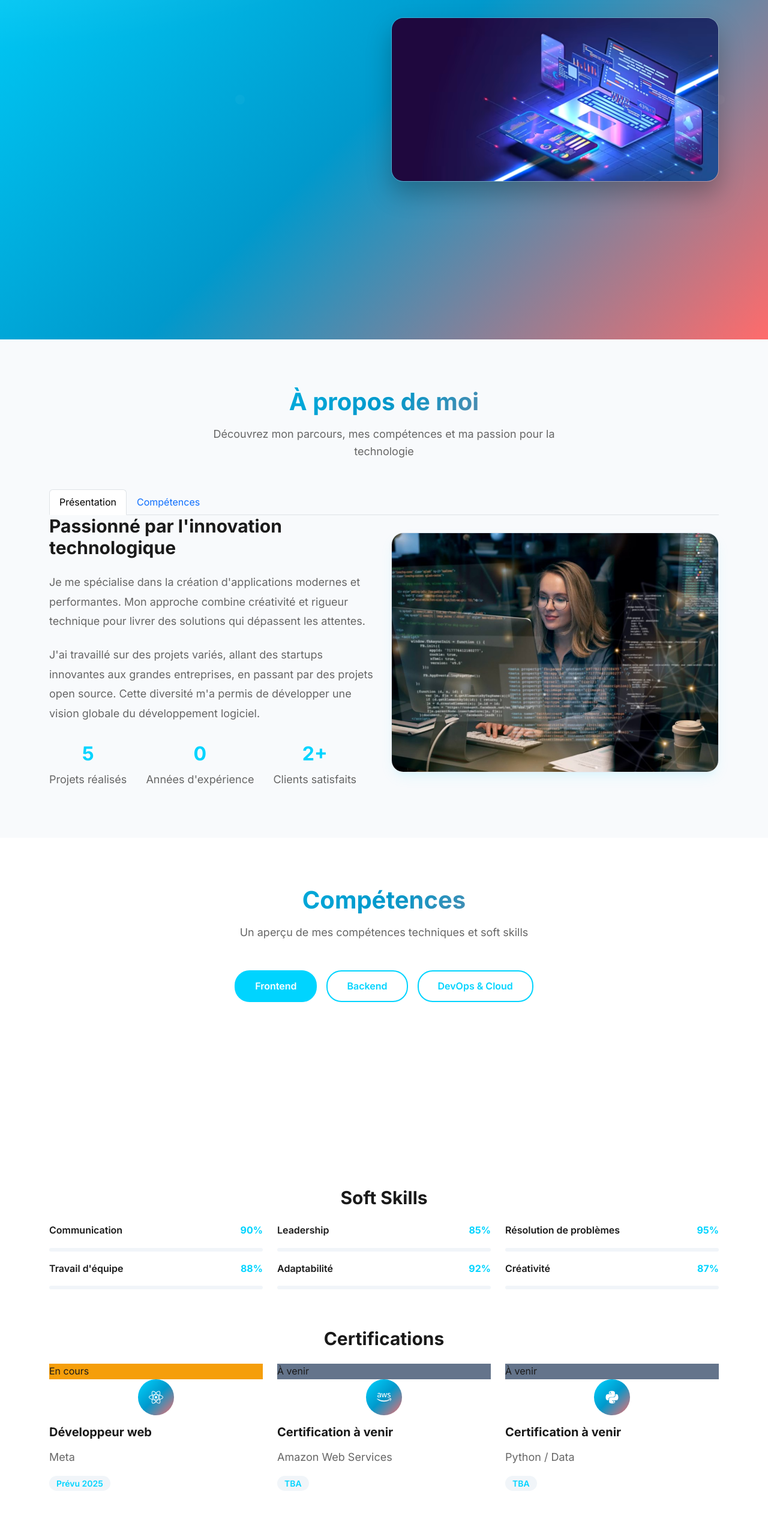
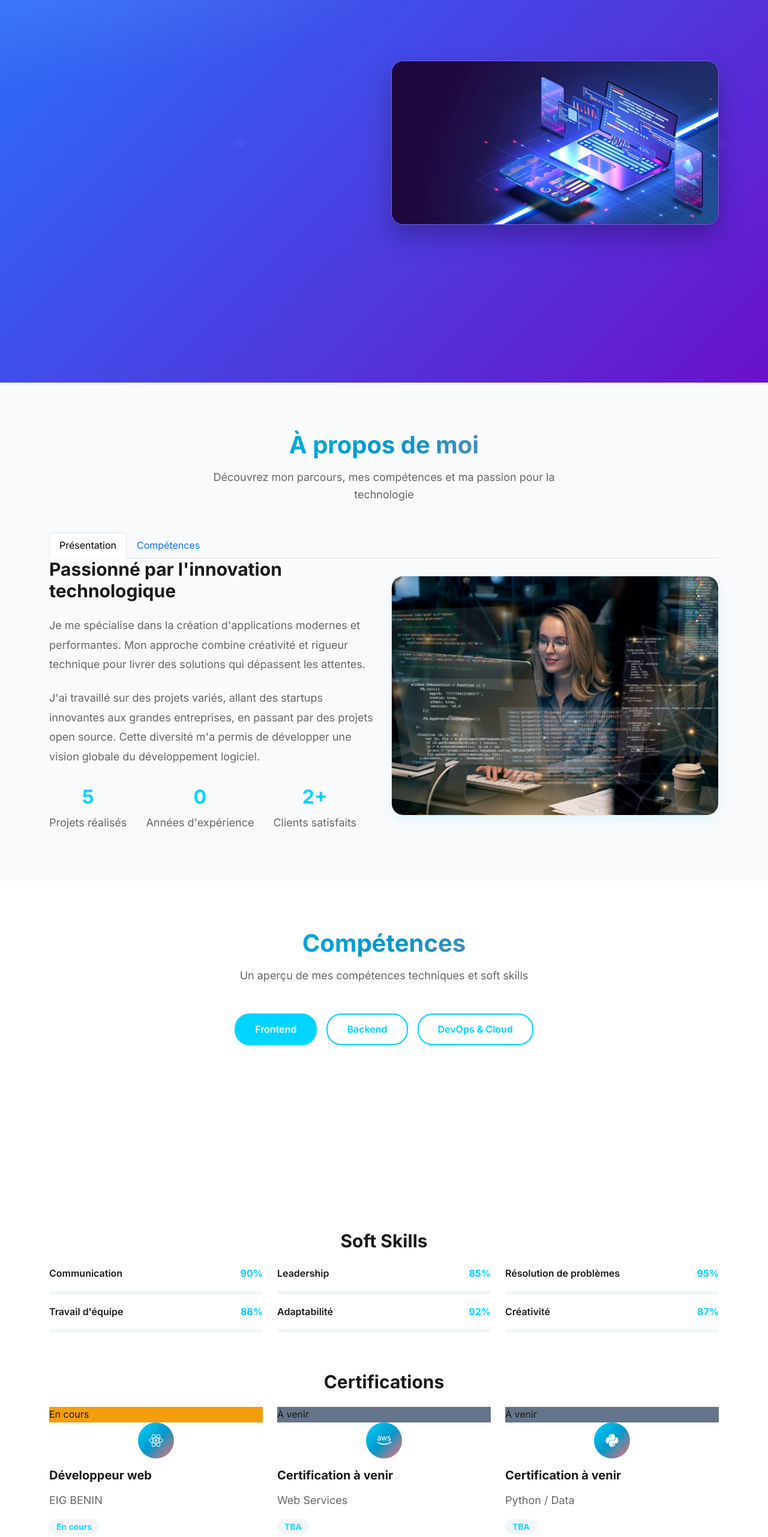
Before and after one commit to MelvinTnd/portfolio, a React (Create React App) app: page / in a window 1280 px wide. Shown: the part 234-2797 px from the top of the page at 60% size. Built offline with nearby package versions, Linux system fonts and the light colour scheme.

Commit message:
feat: responsive fixes and new hero gradient

```diff
--- a/src/components/sections/Hero.js
+++ b/src/components/sections/Hero.js
@@ -191,14 +191,14 @@ const Hero = () => {
 
       <style jsx>{`
         .hero-section {
-          background: radial-gradient(1000px 400px at -10% -10%, rgba(255,255,255,0.2), transparent), linear-gradient(315deg, #ff6b6b 0%, #0099cc 50%, #00d4ff 100%);
+          background: radial-gradient(1000px 400px at -10% -10%, rgba(255,255,255,0.2), transparent), linear-gradient(315deg, #6a11cb 0%, #2575fc 100%);
           color: white;
           position: relative;
           overflow: hidden;
         }
 
         [data-theme="dark"] .hero-section {
-          background: linear-gradient(315deg, #ff6b6b 0%, #0099cc 50%, #00d4ff 100%);
+          background: linear-gradient(315deg, #0f2027 0%, #203a43 50%, #2c5364 100%);
         }
 
         .hero-section::before {
@@ -253,6 +253,7 @@ const Hero = () => {
           display: flex;
           align-items: center;
           gap: 1rem;
+          flex-wrap: wrap;
         }
 
         .social-text {
@@ -373,6 +374,13 @@ const Hero = () => {
             margin-top: 2rem;
           }
 
+          .hero-buttons {
+            display: flex;
+            flex-direction: column;
+            align-items: stretch;
+            gap: 0.75rem;
+          }
+
           .avatar-circle {
             width: 150px;
             height: 150px;
--- a/src/components/sections/Skills.js
+++ b/src/components/sections/Skills.js
@@ -211,8 +211,8 @@ const Skills = () => {
                     <FaReact />
                   </div>
                   <h5>Développeur web</h5>
-                  <p>Meta</p>
-                  <span className="cert-date">Prévu 2025</span>
+                  <p>EIG BENIN</p>
+                  <span className="cert-date">En cours</span>
                 </motion.div>
               </Col>
               <Col md={4} className="mb-3">
@@ -226,7 +226,7 @@ const Skills = () => {
                     <FaAws />
                   </div>
                   <h5>Certification à venir</h5>
-                  <p>Amazon Web Services</p>
+                  <p>Web Services</p>
                   <span className="cert-date">TBA</span>
                 </motion.div>
               </Col>
@@ -484,6 +484,14 @@ const Skills = () => {
           .skill-icon {
             margin: 0 0 1rem 0;
           }
+
+          .skill-card {
+            padding: 1.25rem;
+          }
+
+          .skill-percentage {
+            margin-top: 0.5rem;
+          }
         }
       `}</style>
     </section>
--- a/src/index.css
+++ b/src/index.css
@@ -56,6 +56,8 @@ body {
   background-color: var(--background-primary);
   overflow-x: hidden;
   transition: background-color 0.3s ease, color 0.3s ease;
+  /* Prevent fixed navbar overlap */
+  padding-top: 72px;
 }
 
 /* Smooth scrolling */
@@ -281,6 +283,10 @@ input, textarea, select {
   p {
     font-size: 1rem;
   }
+  /* Reduce top padding when navbar is smaller on mobile */
+  body {
+    padding-top: 64px;
+  }
 }
 
 @media (max-width: 576px) {
@@ -295,6 +301,37 @@ input, textarea, select {
   h3 {
     font-size: 1.25rem;
   }
+  /* Tighter padding for very small screens */
+  body {
+    padding-top: 56px;
+  }
+}
+
+/* Hero responsive helpers */
+.hero-buttons {
+  display: flex;
+  flex-wrap: wrap;
+  gap: 0.75rem;
+}
+
+@media (max-width: 576px) {
+  .hero-buttons a,
+  .hero-buttons .btn,
+  .hero-buttons .btn-primary-custom,
+  .hero-buttons .btn-outline-custom {
+    width: 100%;
+    text-align: center;
+  }
+}
+
+.hero-social {
+  flex-wrap: wrap;
+}
+
+/* Avoid horizontal scroll from overly wide elements */
+img, video, canvas {
+  max-width: 100%;
+  height: auto;
 }
 
 /* Animation utilities */
```
